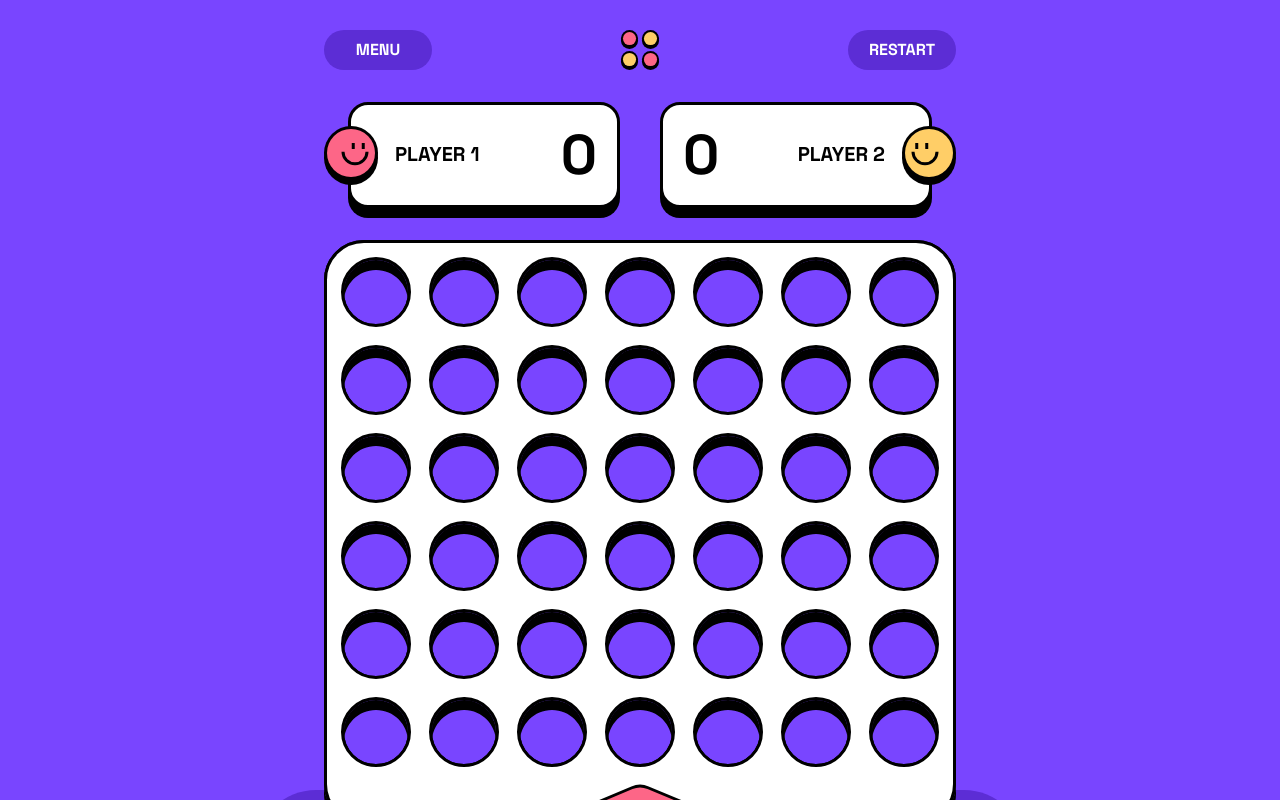
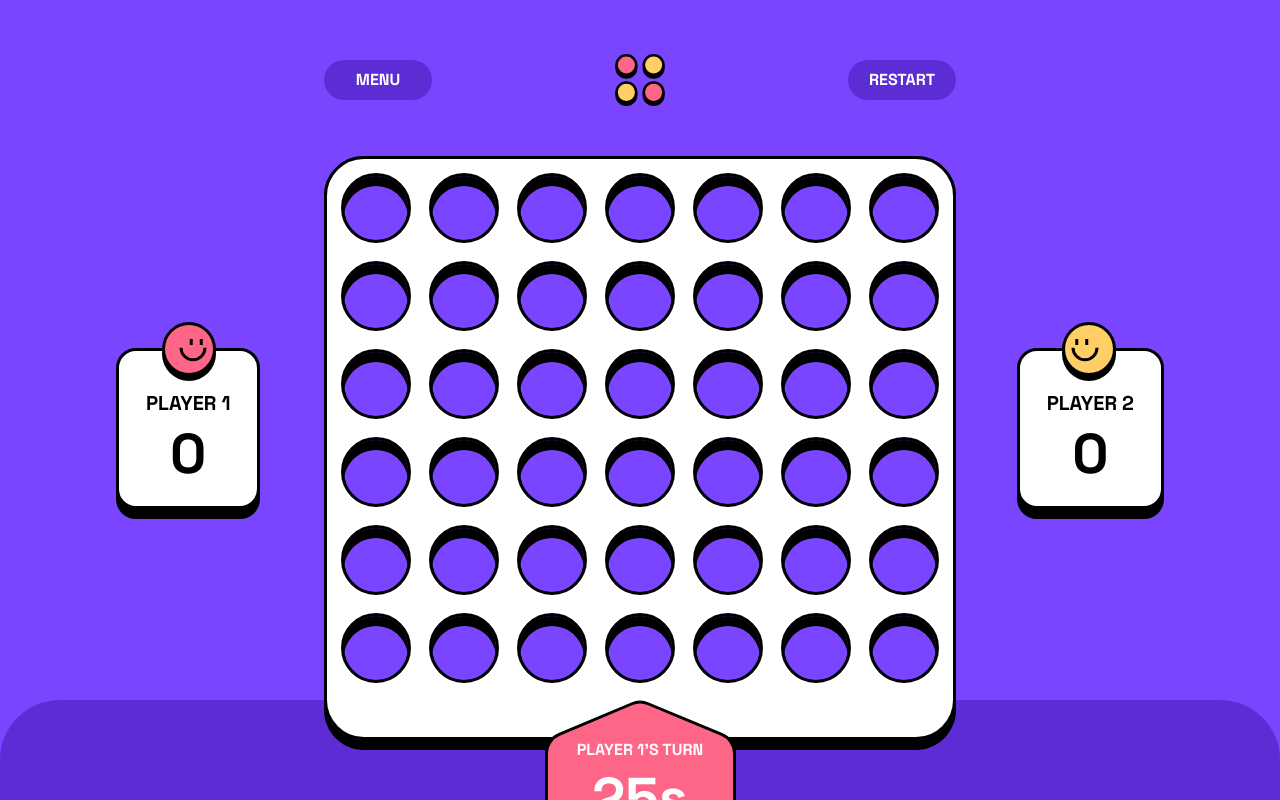
Before and after one commit to stephjoseph/connect-four, a React (Vite) app: page /game in a window 1280 px wide. Shown: the top 800 px of the page. Built offline with nearby package versions, Linux system fonts and the light colour scheme.

Commit message:
feat: game desktop

```diff
--- a/src/routes/Game/index.tsx
+++ b/src/routes/Game/index.tsx
@@ -16,6 +16,8 @@ import turnBackgroundRed from "/images/turn-background-red.svg";
 import turnBackgroundYellow from "/images/turn-background-yellow.svg";
 import iconCircle from "/images/icon-circle.svg";
 import iconCircleLarge from "/images/icon-circle-large.svg";
+import markerRed from "/images/marker-red.svg";
+import markerYellow from "/images/marker-yellow.svg";
 
 const ROWS = 6;
 const COLS = 7;
@@ -41,6 +43,7 @@ const Game: React.FC = () => {
   >([]);
   const [showMenuModal, setShowMenuModal] = useState<boolean>(false);
   const [windowWidth, setWindowWidth] = useState(window.innerWidth);
+  const [hoveredColumn, setHoveredColumn] = useState<number | null>(null);
 
   const dropPiece = (col: number) => {
     if (winner) return;
@@ -52,6 +55,7 @@ const Game: React.FC = () => {
         setBoard(newBoard);
         checkWinner(row, col);
         setCurrentPlayer(currentPlayer === "red" ? "yellow" : "red");
+
         setTimer(30); // Reset timer
 
         return;
@@ -208,6 +212,14 @@ const Game: React.FC = () => {
     setWindowWidth(window.innerWidth);
   };
 
+  const handleColumnHover = (colIndex: number) => {
+    setHoveredColumn(colIndex);
+  };
+
+  const handleColumnLeave = () => {
+    setHoveredColumn(null);
+  };
+
   useEffect(() => {
     // Start the timer when the component mounts and modal is closed
     const timerId = setInterval(() => {
@@ -245,7 +257,7 @@ const Game: React.FC = () => {
   }, []);
 
   return (
-    <main className="relative flex w-full max-w-[335px] flex-col gap-[3.125rem] pb-24 pt-[3.125rem] md:max-w-[632px] md:gap-8 md:pb-[5.25rem] md:pt-[1.875rem]">
+    <main className="relative flex w-full max-w-[335px] flex-col gap-[3.125rem] pb-24 pt-[3.125rem] md:max-w-[632px] md:gap-8 md:pb-[5.25rem] md:pt-[1.875rem] xl:gap-[3.125rem] xl:pb-[3.125rem] xl:pt-[3.375rem]">
       <div className="gap flex w-full items-center justify-between">
         <button
           type="button"
@@ -254,7 +266,7 @@ const Game: React.FC = () => {
         >
           Menu
         </button>
-        <Link to="/" className="h-10 w-10">
+        <Link to="/" className="h-10 w-10 md:h-[3.25rem] md:w-[3.25rem]">
           <img className="h-full w-full" src={logo} alt="connect four logo" />
         </Link>
         <button
@@ -265,17 +277,17 @@ const Game: React.FC = () => {
           Restart
         </button>
       </div>
-      <div className="flex w-full flex-col gap-10 md:gap-8">
+      <div className="flex w-full flex-col gap-10 md:gap-8 xl:relative xl:gap-0">
         <div className="flex w-full items-center justify-center gap-5 md:gap-10">
           {/* Player 1 */}
-          <div className="relative flex max-w-[148px] flex-1 flex-col items-center gap-px rounded-[20px] border-[3px] border-solid border-black bg-white py-[0.625rem] shadow-[0_10px_0px_0px_rgba(0,0,0,1)] md:max-w-[272px] md:flex-row md:justify-between md:py-[0.875rem] md:pl-11 md:pr-5">
+          <div className="relative flex max-w-[148px] flex-1 flex-col items-center gap-px rounded-[20px] border-[3px] border-solid border-black bg-white py-[0.625rem] shadow-[0_10px_0px_0px_rgba(0,0,0,1)] md:max-w-[272px] md:flex-row md:justify-between md:py-[0.875rem] md:pl-11 md:pr-5 xl:absolute xl:-left-[13rem] xl:top-[calc(50%-160px)] xl:max-w-[148px] xl:flex-col xl:items-center xl:px-[1.688rem] xl:pb-4 xl:pt-10">
             <span className="text-base font-bold uppercase leading-5 tracking-normal text-black md:text-[1.25rem] md:leading-[1.594rem]">
               Player 1
             </span>
             <span className="text-[2rem] font-bold leading-10 tracking-normal text-black md:text-[3.5rem] md:leading-[4.5rem]">
               {scores.red}
             </span>
-            <div className="absolute -left-[27px] h-[3.688rem] w-[3.375rem]">
+            <div className="absolute -left-[27px] h-[3.688rem] w-[3.375rem] xl:-top-[29.5px] xl:left-[calc(50%-26px)]">
               <img
                 className="h-full w-full"
                 src={playerOne}
@@ -284,14 +296,14 @@ const Game: React.FC = () => {
             </div>
           </div>
           {/* Player 2 */}
-          <div className="relative flex max-w-[148px] flex-1 flex-col items-center gap-px rounded-[20px] border-[3px] border-solid border-black bg-white py-[0.625rem] shadow-[0_10px_0px_0px_rgba(0,0,0,1)] md:max-w-[272px] md:flex-row-reverse md:justify-between md:py-[0.875rem] md:pl-5 md:pr-11">
+          <div className="relative flex max-w-[148px] flex-1 flex-col items-center gap-px rounded-[20px] border-[3px] border-solid border-black bg-white py-[0.625rem] shadow-[0_10px_0px_0px_rgba(0,0,0,1)] md:max-w-[272px] md:flex-row-reverse md:justify-between md:py-[0.875rem] md:pl-5 md:pr-11 xl:absolute xl:-right-[13rem] xl:top-[calc(50%-160px)] xl:max-w-[148px] xl:flex-col xl:items-center xl:px-[1.688rem] xl:pb-4 xl:pt-10">
             <span className="text-base font-bold uppercase leading-5 tracking-normal text-black md:text-[1.25rem] md:leading-[1.594rem]">
               Player 2
             </span>
             <span className="text-[2rem] font-bold leading-10 tracking-normal text-black md:text-[3.5rem] md:leading-[4.5rem]">
               {scores.yellow}
             </span>
-            <div className="absolute -right-[27px] h-[3.688rem] w-[3.375rem]">
+            <div className="absolute -right-[27px] h-[3.688rem] w-[3.375rem] xl:-top-[29.5px] xl:right-[calc(50%-26px)]">
               <img
                 className="h-full w-full"
                 src={playerTwo}
@@ -326,10 +338,10 @@ const Game: React.FC = () => {
                   return (
                     <div
                       key={`${rowIndex}-${colIndex}`}
-                      className={`flex w-full cursor-pointer flex-col justify-between ${
-                        isWinningCell ? "winning-cell" : ""
-                      }`}
+                      className="flex w-full cursor-pointer flex-col justify-between"
                       onClick={() => dropPiece(colIndex)}
+                      onMouseEnter={() => handleColumnHover(colIndex)}
+                      onMouseLeave={() => handleColumnLeave()}
                     >
                       <div className="relative flex h-10 w-10 items-center justify-center md:h-[4.5rem] md:w-[4.5rem]">
                         {cell === "red" && (
@@ -369,7 +381,36 @@ const Game: React.FC = () => {
                 }),
               )}
             </div>
-            <div className="pointer-events-none absolute left-0 top-0 z-30 h-[19.375rem] w-full">
+            {/* Marker for column hover */}
+            <div className="pointer-events-none absolute left-0 top-0 z-20 hidden h-full w-full grid-cols-7 gap-[0.375rem] px-2 pb-7 pt-2 md:gap-4 md:px-4 md:pb-14 md:pt-4 xl:grid">
+              {Array.from({ length: 7 }).map((_, colIndex) => (
+                <div
+                  key={`${colIndex}`}
+                  className="left-0 top-0 flex h-full w-full justify-center"
+                  onMouseEnter={() => handleColumnHover(colIndex)}
+                  onMouseLeave={() => handleColumnLeave()}
+                >
+                  <div
+                    className={`absolute -top-10 h-[2.375rem] w-9 transition-opacity duration-75 ${hoveredColumn === colIndex ? "opacity-100" : "opacity-0"}`}
+                  >
+                    <img
+                      className="h-full w-full"
+                      src={
+                        (currentPlayer === "red" && !winner) ||
+                        (winner && currentPlayer === "yellow")
+                          ? markerRed
+                          : (currentPlayer === "yellow" && !winner) ||
+                              (winner && currentPlayer === "red")
+                            ? markerYellow
+                            : ""
+                      }
+                      alt="marker"
+                    />
+                  </div>
+                </div>
+              ))}
+            </div>
+            <div className="pointer-events-none absolute left-0 top-0 z-30 h-[19.375rem] w-full md:h-[36.5rem]">
               <img
                 src={
                   windowWidth < 768
@@ -428,7 +469,7 @@ const Game: React.FC = () => {
           )}
           {/* background pattern */}
           <div
-            className={`absolute -left-5 top-[36rem] min-h-[236px] w-[calc(100%+40px)] rounded-t-[60px] transition-colors delay-500 duration-500 md:-left-[4.25rem] md:top-[49.375rem] md:min-h-[234px] md:w-[calc(100%+136px)] ${winner === "red" ? "bg-red" : winner === "yellow" ? "bg-yellow" : "bg-dark-purple"}`}
+            className={`absolute -left-5 top-[36rem] min-h-[236px] w-[calc(100%+40px)] rounded-t-[60px] transition-colors delay-500 duration-500 md:-left-[4.25rem] md:top-[49.375rem] md:min-h-[234px] md:w-[calc(100%+136px)] xl:-left-[20.25rem] xl:top-[34rem] xl:min-h-[200px] xl:w-[calc(100%+648px)] ${winner === "red" ? "bg-red" : winner === "yellow" ? "bg-yellow" : "bg-dark-purple"}`}
           ></div>
         </div>
       </div>
```
